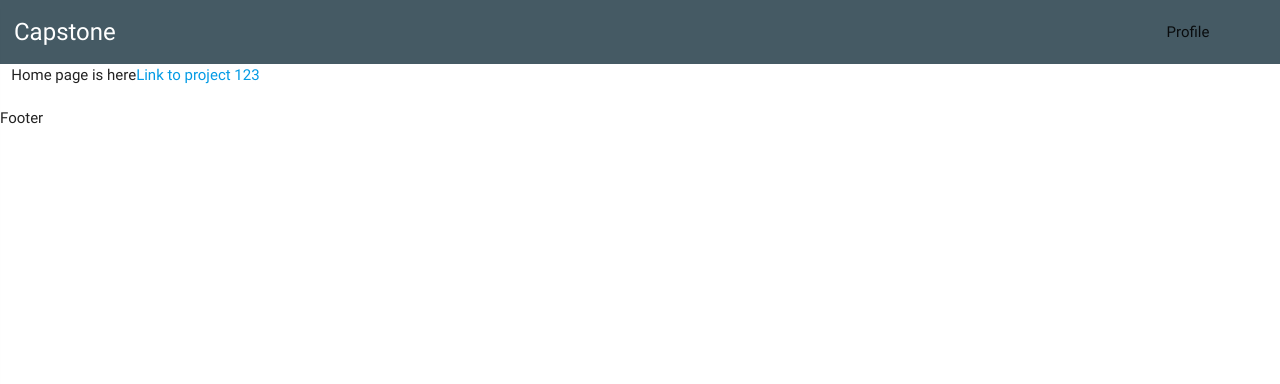
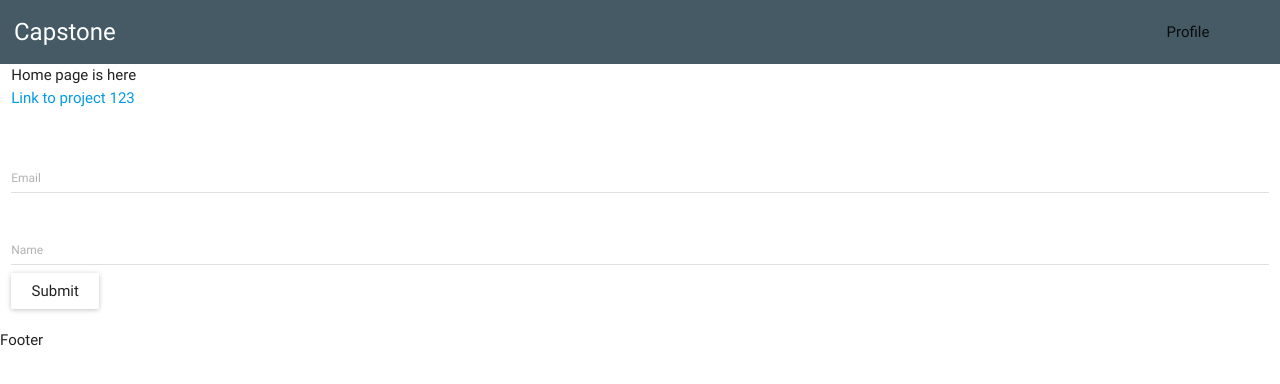
Before and after one commit to FXStrato/Capstone, a React (Create React App) app: page / in a window 1280 px wide. Shown: the top 384 px of the page. Built offline with nearby package versions, Linux system fonts and the light colour scheme; what react-tap-event-plugin would draw is missing.

Commit message:
Added form in home.js

```diff
--- a/src/Home.js
+++ b/src/Home.js
@@ -1,16 +1,56 @@
 import React, { Component } from 'react';
 import {Link} from 'react-router';
 import {Row, Col} from 'react-materialize';
+import {TextField, RaisedButton} from 'material-ui';
+import MuiThemeProvider from 'material-ui/styles/MuiThemeProvider';
+import getMuiTheme from 'material-ui/styles/getMuiTheme';
 
 class Home extends Component {
+  state = {
+  }
+
+  handleChange = (event) => {
+    var field = event.target.name;
+    var value = event.target.value;
+    var changes = {}; //object to hold changes
+    changes[field] = value; //change this field
+    this.setState(changes); //update state
+    }
+
+    handleSubmit = (event) => {
+      console.log('name', this.state.name);
+      console.log('email', this.state.email);
+      event.preventDefault();
+    }
+
+
   render() {
     return (
-      <Row>
-        <Col s={12}>
-          Home page is here
-          <Link to="/project/123">Link to project 123</Link>
-        </Col>
-      </Row>
+      <div>
+        <Row>
+          <Col s={12}>
+            Home page is here <br/>
+            <Link to="/project/123">Link to project 123</Link>
+          </Col>
+        </Row>
+        <Row>
+          <Col s={12}>
+            <form role="form">
+              <MuiThemeProvider muiTheme={getMuiTheme()}>
+                <TextField style={{color: '#039BE5'}} floatingLabelText="Email" fullWidth={true} type="email" name="email" onChange={(e) => {this.handleChange(e)}} />
+              </MuiThemeProvider>
+              <MuiThemeProvider muiTheme={getMuiTheme()}>
+                <TextField style={{color: '#039BE5'}} floatingLabelText="Name" fullWidth={true} type="text" name="name" onChange={(e) => {this.handleChange(e)}} />
+              </MuiThemeProvider>
+              <MuiThemeProvider muiTheme={getMuiTheme()}>
+                <RaisedButton onTouchTap={this.handleSubmit}>Submit</RaisedButton>
+
+              </MuiThemeProvider>
+            </form>
+          </Col>
+        </Row>
+      </div>
+
     );
   }
 }
--- a/src/index.css
+++ b/src/index.css
@@ -1,3 +1,18 @@
+/* label focus color */
+
+input:focus+label {
+    opacity: 0;
+    color: white !important;
+}
+
+
+/* label underline focus color */
+
+input:focus {
+    border-bottom: none !important;
+    box-shadow: none !important;
+}
+
 @media only screen and (max-width: 992px) {
     header, main, footer {
         padding-left: 0 !important;
```
